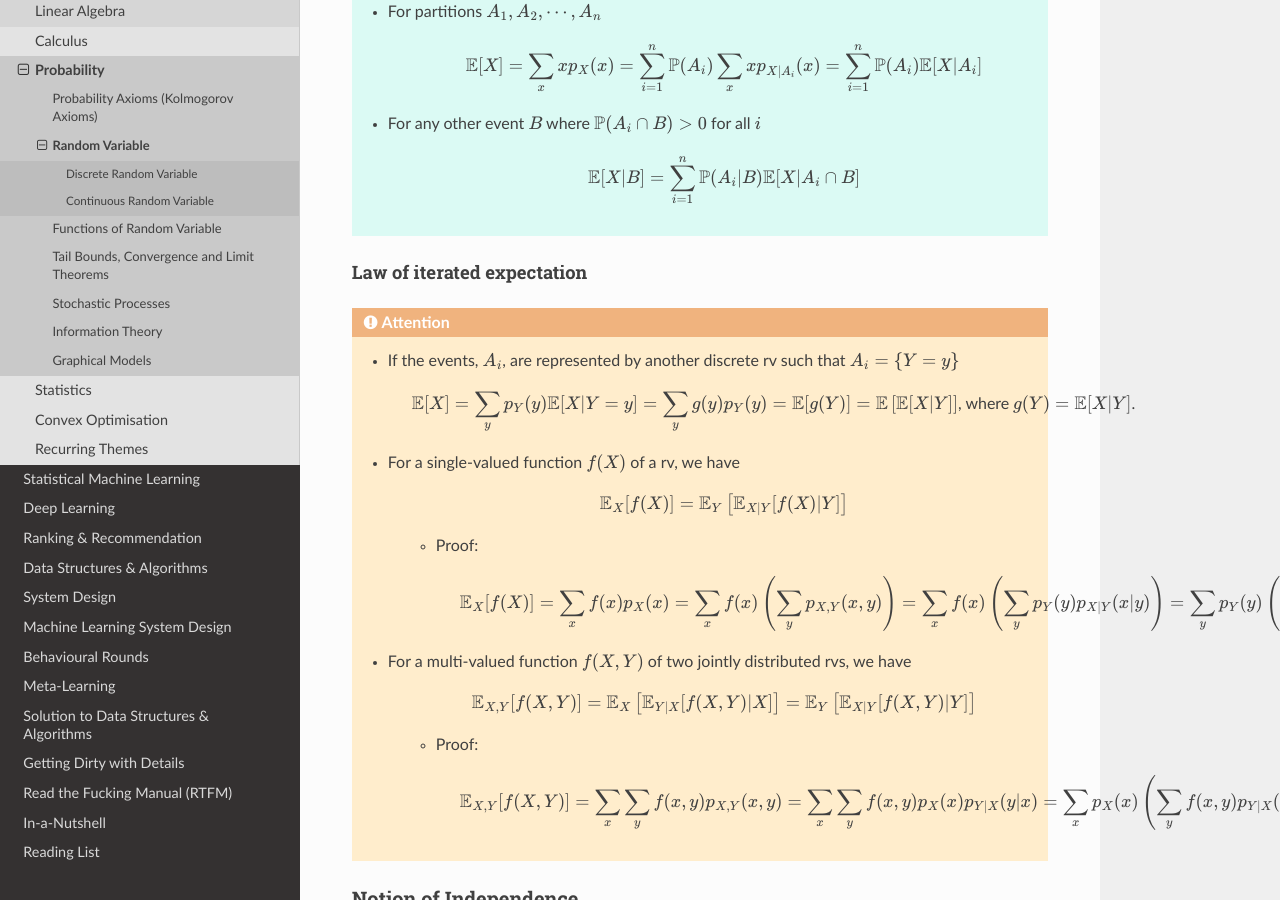
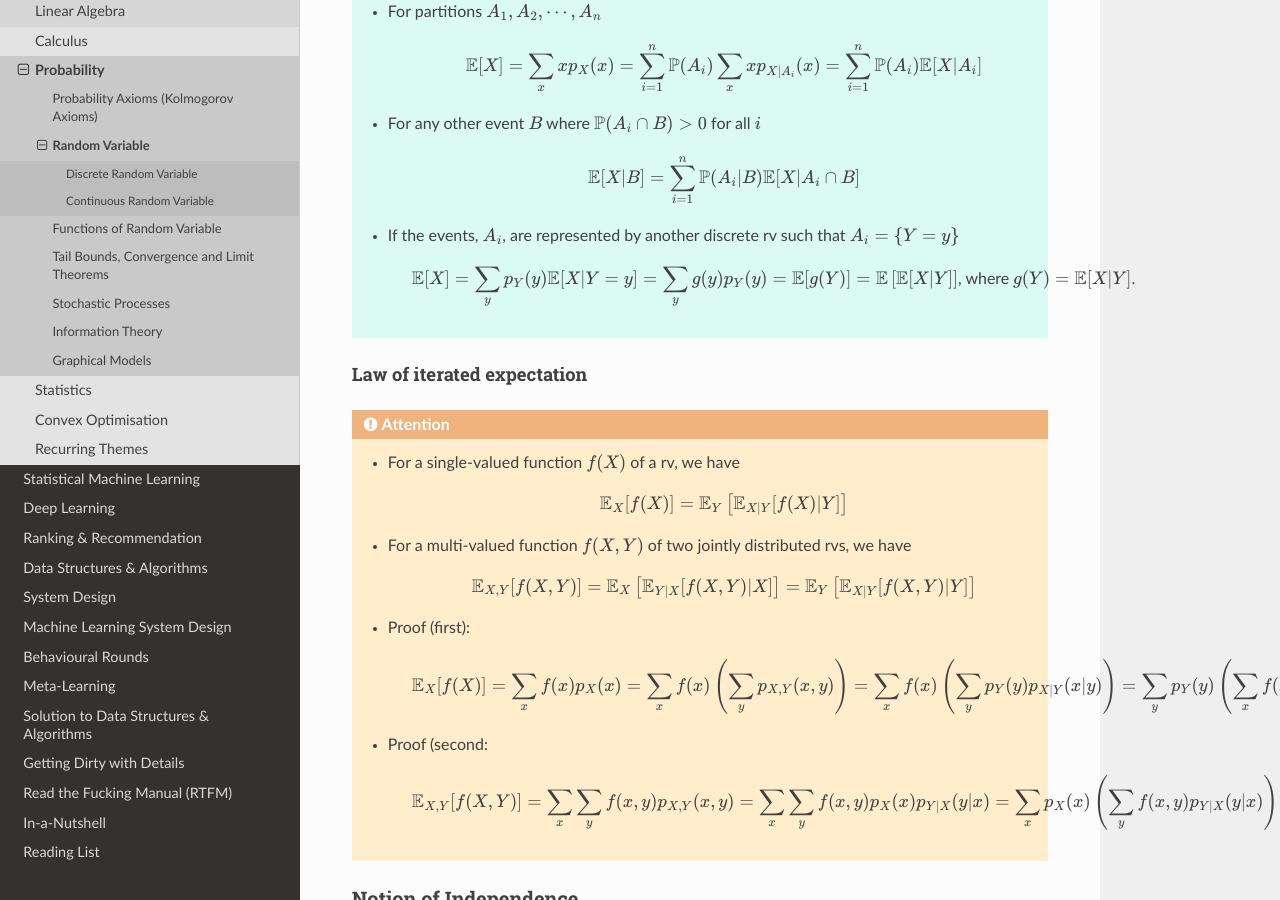
Before and after one commit to uselesstechjunks/leetcode, a Sphinx documentation site: the page built from docs/source/math/prob/rv.rst, in a window 1280 px wide and 900 px high, scrolled down 4976 px. Built offline with Sphinx 7.4.7 and the Read the Docs theme 2.0.0, drawn with Linux system fonts in a browser that asks for light colours.

Commit message:
Update rv.rst

```diff
--- a/docs/source/math/prob/rv.rst
+++ b/docs/source/math/prob/rv.rst
@@ -171,27 +171,25 @@ Conditional expectation
 	* For any other event :math:`B` where :math:`\mathbb{P}(A_i\cap B)>0` for all :math:`i`
 
 		.. math:: \mathbb{E}[X|B]=\sum_{i=1}^n \mathbb{P}(A_i|B)\mathbb{E}[X|A_i\cap B]
+	* If the events, :math:`A_i`, are represented by another discrete rv such that :math:`A_i=\{Y=y\}`
+
+		.. math:: \mathbb{E}[X]=\sum_y p_Y(y)\mathbb{E}[X|Y=y]=\sum_y g(y)p_Y(y)=\mathbb{E}[g(Y)]=\mathbb{E}\left[\mathbb{E}[X|Y]\right] \text{, where $g(Y)=\mathbb{E}[X|Y]$.}
 
 Law of iterated expectation
 ----------------------------------------
 .. attention::
-	* If the events, :math:`A_i`, are represented by another discrete rv such that :math:`A_i=\{Y=y\}`
-
-		.. math:: \mathbb{E}[X]=\sum_y p_Y(y)\mathbb{E}[X|Y=y]=\sum_y g(y)p_Y(y)=\mathbb{E}[g(Y)]=\mathbb{E}\left[\mathbb{E}[X|Y]\right] \text{, where $g(Y)=\mathbb{E}[X|Y]$.}
 	* For a single-valued function :math:`f(X)` of a rv, we have
 
 		.. math:: \mathbb{E}_X[f(X)]=\mathbb{E}_Y\left[\mathbb{E}_{X|Y}[f(X)|Y]\right]
-
-		* Proof:
-
-			.. math:: \mathbb{E}_X[f(X)]=\sum_xf(x)p_X(x)=\sum_xf(x)\left(\sum_yp_{X,Y}(x,y)\right)=\sum_xf(x)\left(\sum_yp_{Y}(y)p_{X|Y}(x|y)\right)=\sum_yp_{Y}(y)\left(\sum_xf(x)p_{X|Y}(x|y)\right)=\sum_yp_{Y}(y)\mathbb{E}_{X|Y}[f(X)|Y=y]=\mathbb{E}_Y\left[\mathbb{E}_{X|Y}[f(X)|Y]\right]
 	* For a multi-valued function :math:`f(X,Y)` of two jointly distributed rvs, we have
 
 		.. math:: \mathbb{E}_{X,Y}[f(X,Y)]=\mathbb{E}_X\left[\mathbb{E}_{Y|X}[f(X,Y)|X]\right]=\mathbb{E}_Y\left[\mathbb{E}_{X|Y}[f(X,Y)|Y]\right]
+	* Proof (first):
 
-		* Proof:
+		.. math:: \mathbb{E}_X[f(X)]=\sum_xf(x)p_X(x)=\sum_xf(x)\left(\sum_yp_{X,Y}(x,y)\right)=\sum_xf(x)\left(\sum_yp_{Y}(y)p_{X|Y}(x|y)\right)=\sum_yp_{Y}(y)\left(\sum_xf(x)p_{X|Y}(x|y)\right)=\sum_yp_{Y}(y)\mathbb{E}_{X|Y}[f(X)|Y=y]=\mathbb{E}_Y\left[\mathbb{E}_{X|Y}[f(X)|Y]\right]
+	* Proof (second:
 
-			.. math:: \mathbb{E}_{X,Y}[f(X,Y)]=\sum_x\sum_yf(x,y)p_{X,Y}(x,y)=\sum_x\sum_yf(x,y)p_X(x)p_{Y|X}(y|x)=\sum_xp_X(x)\left(\sum_yf(x,y)p_{Y|X}(y|x)\right)=\sum_xp_X(x)\mathbb{E}_{Y|X}[f(X,Y)|X=x]=\mathbb{E}_X\left[\mathbb{E}_{Y|X}[f(X,Y)|X]\right]
+		.. math:: \mathbb{E}_{X,Y}[f(X,Y)]=\sum_x\sum_yf(x,y)p_{X,Y}(x,y)=\sum_x\sum_yf(x,y)p_X(x)p_{Y|X}(y|x)=\sum_xp_X(x)\left(\sum_yf(x,y)p_{Y|X}(y|x)\right)=\sum_xp_X(x)\mathbb{E}_{Y|X}[f(X,Y)|X=x]=\mathbb{E}_X\left[\mathbb{E}_{Y|X}[f(X,Y)|X]\right]
 
 Notion of Independence
 ======================================================
```
